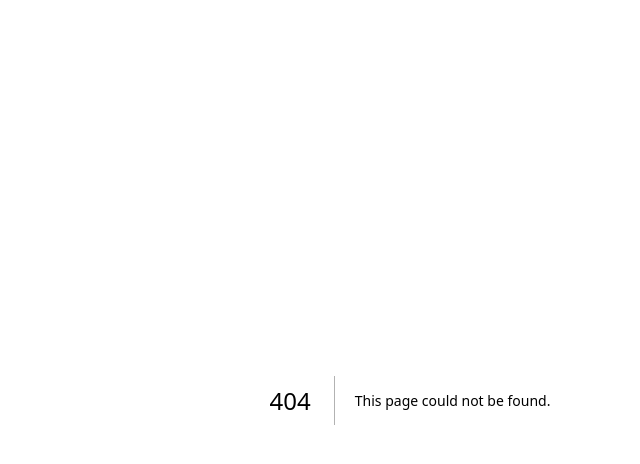
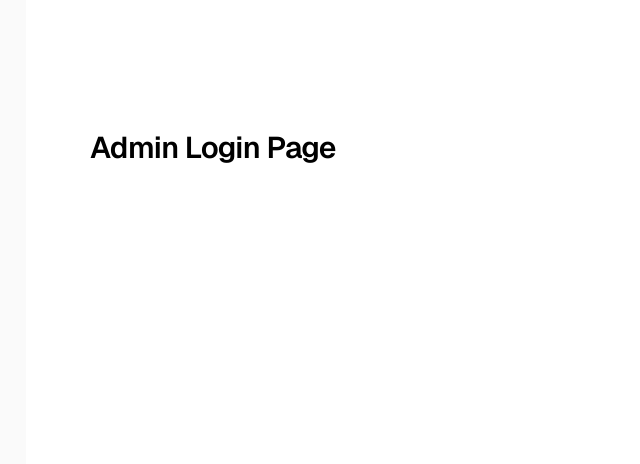
Before and after one commit to dessufalte/plottary, a Next.js app: page /admin in a window 1280 px wide. Before the commit this address had no page. Shown: the top 464 px of the page, without its empty margins (230-870 px from the left). Built offline with nearby package versions, Linux system fonts and the light colour scheme.

Commit message:
first commit

```diff
--- /dev/null
+++ b/app/admin/page.js
@@ -0,0 +1,15 @@
+
+
+export default function AdminLogin() {
+  return (
+   <>
+    <div className="flex min-h-screen items-center justify-center bg-zinc-50 font-sans dark:bg-black">
+        <main className="flex min-h-screen w-full max-w-3xl flex-col items-center justify-between py-32 px-16 bg-white dark:bg-black sm:items-start">
+            <h1 className="max-w-xs text-3xl font-semibold leading-10 tracking-tight text-black dark:text-zinc-50">
+                Admin Login Page
+            </h1>
+        </main>
+    </div>
+   </>
+  );
+}
```
